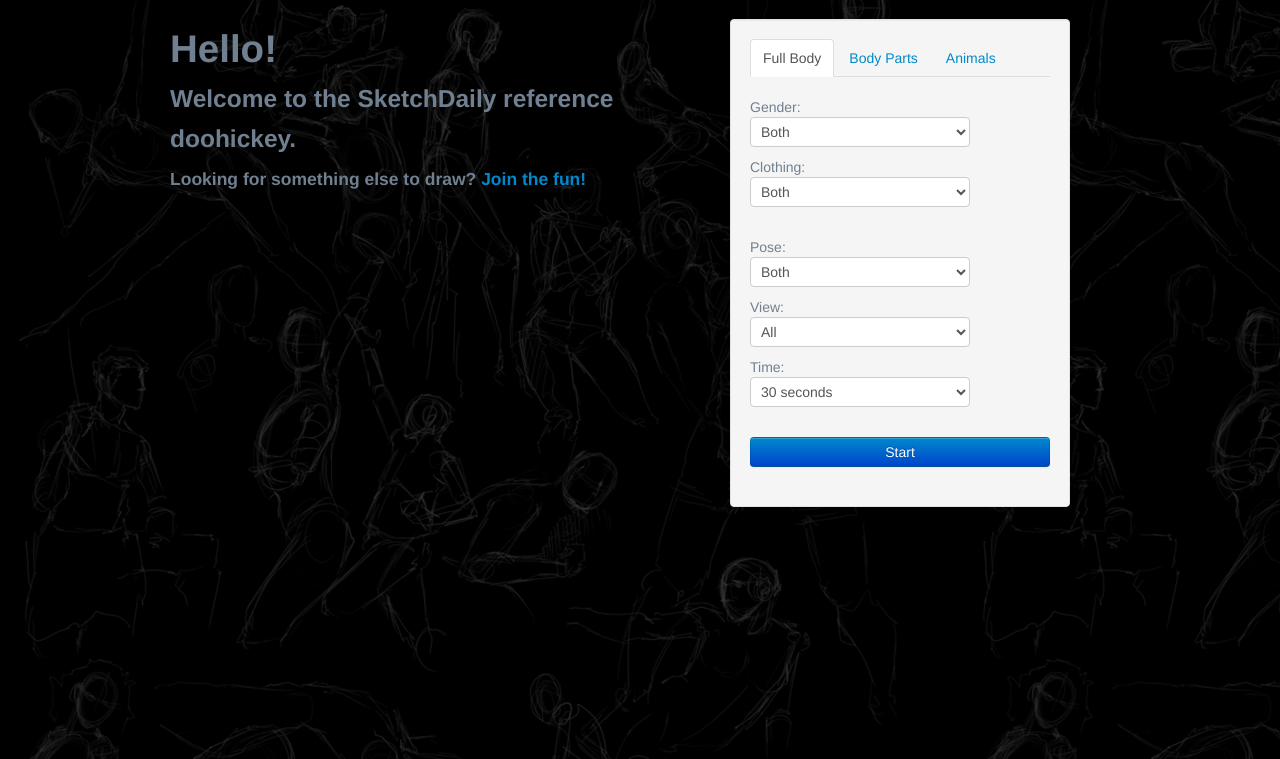
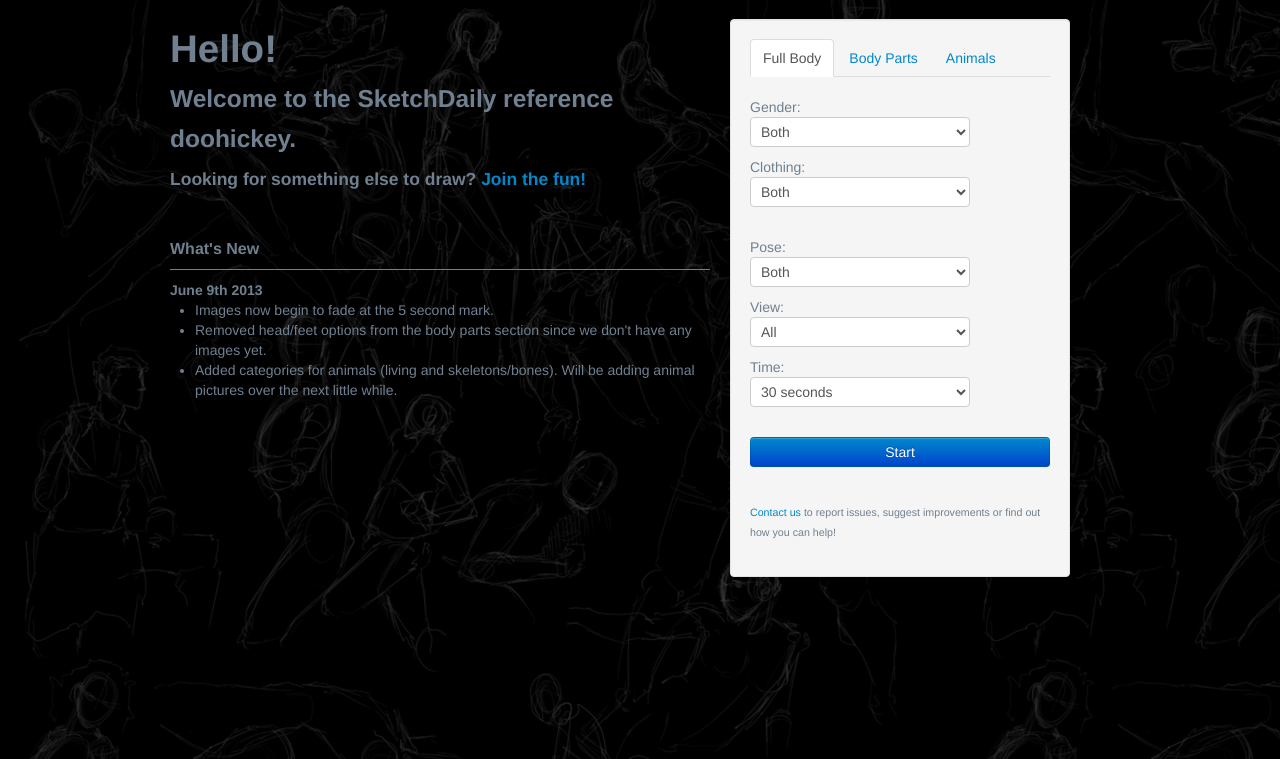
Before and after one commit to faintpixel/SketchDaily-GestureDrawing, a Django app: page / in a window 1280 px wide. Shown: the part 41-800 px from the top of the page. Run offline with Django 3.2, Linux system fonts and the light colour scheme; some libraries are stand-ins or nearby versions.

Commit message:
added a news section to main page, added above/below to animals, removed feet/heads, added live/bones for animals, made pause/play icon switch based on status

```diff
--- a/sketchdaily/sketchdaily/models.py
+++ b/sketchdaily/sketchdaily/models.py
@@ -31,6 +31,10 @@ BODY_PART_CHOICES = (
     (1, 'Hand'),
     (2, 'Foot'),
     (3, 'Head'),
+)
+LIFE_CATEGORIES = (
+    (1, 'Living'),
+    (2, 'Skeletons/Bones'),
 )
 
 
@@ -69,6 +73,7 @@ class FullBodyReference(models.Model):
 class AnimalReference(models.Model):
     image = models.ForeignKey('ReferenceImage')
     species = models.IntegerField(choices=SPECIES_CHOICES, blank=True, null=True)
+    category = models.IntegerField(choices=LIFE_CATEGORIES, blank=True, default=1, null=True)
     view = models.IntegerField(choices=VIEW_CHOICES, blank=True, null=True)
 
     def __unicode__(self):
--- a/sketchdaily/sketchdaily/static/style.css
+++ b/sketchdaily/sketchdaily/static/style.css
@@ -49,3 +49,22 @@ body
 {
     background-image:url('/static/background.jpg');
 }
+
+#news
+{
+    margin-top: 40px;
+}
+#news h1
+{
+    font-size: 12pt;
+    font-weight: bold;
+    border-bottom-width: 1px;
+    border-bottom-style: solid;
+}
+
+#contactUs
+{
+    font-size: 8pt;
+    margin-top: 15px;
+    margin-bottom: 15px;
+}
--- a/sketchdaily/sketchdaily/views.py
+++ b/sketchdaily/sketchdaily/views.py
@@ -95,6 +95,7 @@ def startBodyPartSession(request):
 def startAnimalSession(request):
     request.session['view'] = request.GET.get('view', '')
     request.session['species'] = request.GET.get('species', '')
+    request.session['category'] = request.GET.get('category', '')
 
 
 def getNextImageForSession(request):
@@ -157,12 +158,15 @@ def getFullBodyReference(request):
 def getAnimalReference(request):
     view = request.session.get('view', "")
     species = request.session.get('species', "")
+    category = request.session.get('category', "")
 
     imagePool = AnimalReference.objects.all()
     if view != "":
         imagePool = imagePool.filter(view=view)
     if species != "":
         imagePool = imagePool.filter(species=species)
+    if category != "":
+        imagePool = imagePool.filter(category=category)
 
     return imagePool
 
--- a/sketchdaily/templates/index.html
+++ b/sketchdaily/templates/index.html
@@ -21,6 +21,15 @@
                  <h1>Hello!</h1>
                 <h3>Welcome to the SketchDaily reference doohickey. </h3>
                 <h4>Looking for something else to draw? <a href="http://www.reddit.com/r/sketchdaily/">Join the fun!</a></h4>
+                <div id="news">
+                    <h1>What's New</h1>
+                    <b>June 9th 2013</b>
+                    <ul>
+                        <li>Images now begin to fade at the 5 second mark.</li>
+                        <li>Removed head/feet options from the body parts section since we don't have any images yet.</li>
+                        <li>Added categories for animals (living and skeletons/bones). Will be adding animal pictures over the next little while.</li>
+                    </ul>
+                </div>
             </div>
         <div class="span4 well">
         <ul class="nav nav-tabs" id="myTab">
@@ -103,8 +112,8 @@
                     <select name="part">
                         <option value="">All</option>
                         <option value="1">Hands</option>
-                        <option value="2">Feet</option>
-                        <option value="3">Heads</option>
+                        <!--<option value="2">Feet</option>
+                        <option value="3">Heads</option>-->
                     </select>
                     <br/>
 
@@ -147,6 +156,9 @@
 
                     <input type="hidden" name="imageType" value="bodyParts"/>
                     <button class="btn btn-primary btn-block" type="submit">Start</button>
+
+                    <br/><br/>
+                    NOTE: There aren't many images here yet. Other body parts coming soon(ish).
                 </form>
             </div>
 
@@ -169,13 +181,22 @@
 
                     <br/>
 
+                    <label>Category:</label>
+                    <select name="category">
+                        <option value="">All</option>
+                        <option value="1">Live</option>
+                        <option value="2">Skeletons & Bones</option>
+                    </select>
+
+                    <br/>
+
                     <label>View:</label>
                     <select name="view">
                         <option value="">All</option>
                         <option value="1">Front</option>
                         <option value="2">Side</option>
                         <option value="3">Back</option>
-
+                        <option value="4">Above/Below</option>
                     </select>
 
                     <br/>
@@ -203,6 +224,7 @@
 
             </div>
         </div>
+            <div id="contactUs"><a href="mailto:artomizer@sketchdaily.net">Contact us</a> to report issues, suggest improvements or find out how you can help!</div>
         </div> <!-- span4 -->
         </div> <!-- row -->
     </div>
```
Also changed, not shown: sketchdaily/templates/imageViewer.html (+8 -1 lines).
